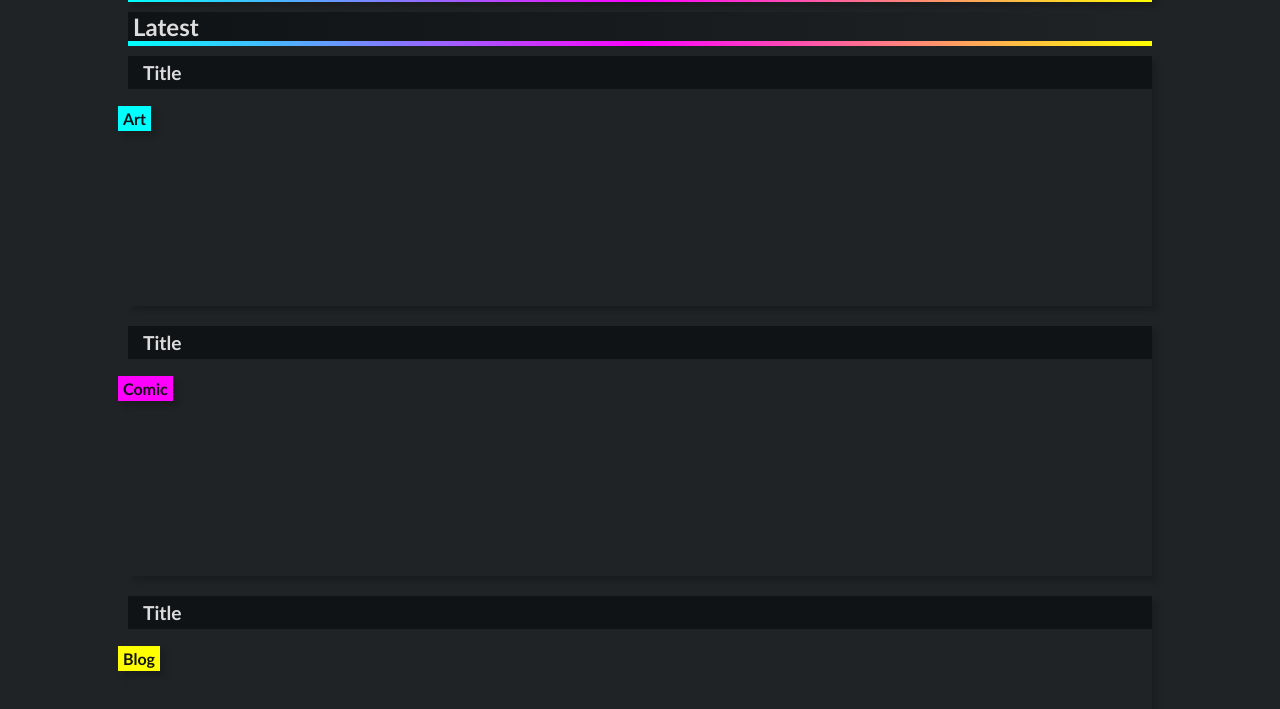
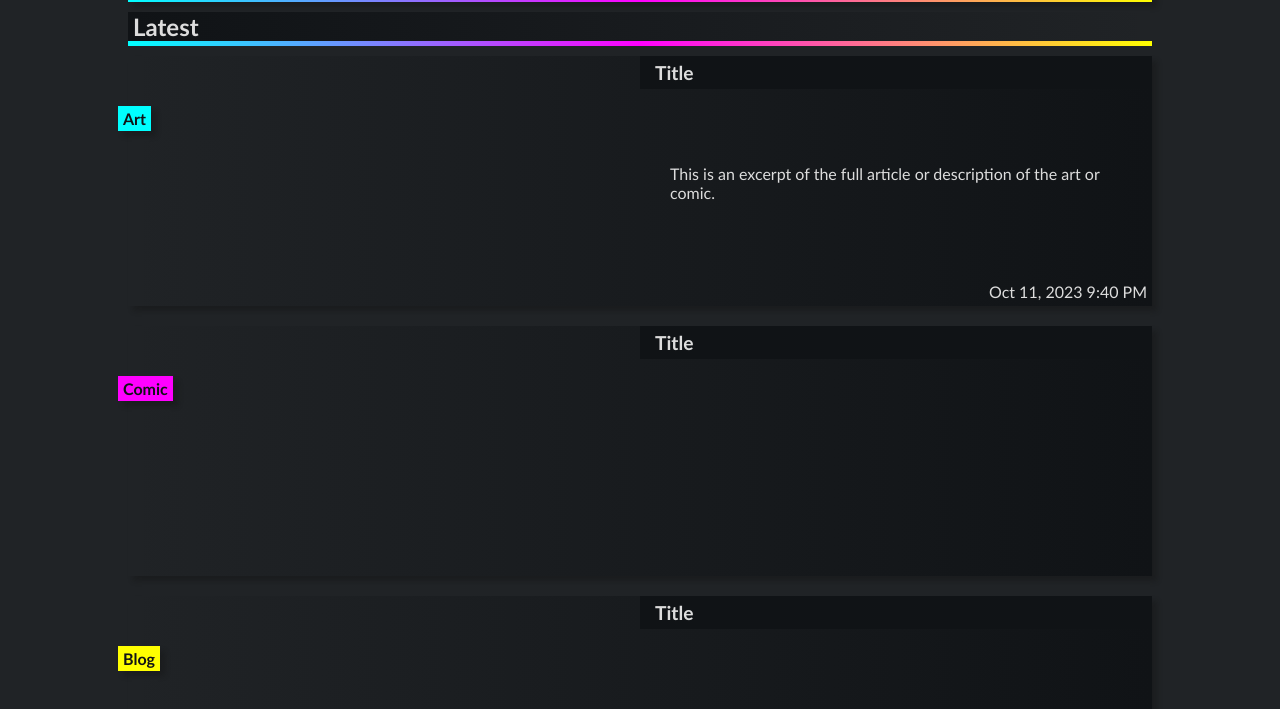
Before and after one commit to jeffreypbee/wordpress-comic-theme, a plain HTML site: page index.html in a window 1280 px wide. Shown: the part 91-800 px from the top of the page. Drawn offline with Linux system fonts and the light colour scheme.

Commit message:
Layout for latest cards

```diff
--- a/index.html
+++ b/index.html
@@ -23,6 +23,8 @@
             <div class="rainbow"></div>
             <div class="card box-shadow latest">
                 <h3>Title</h3>
+                <div class="excerpt">This is an excerpt of the full article or description of the art or comic.</div>
+                <div class="date">Oct 11, 2023 9:40 PM</div>
                 <div class="content-tag bg-cyan">Art</div>
             </div>
             <div class="card box-shadow latest">
--- a/style.css
+++ b/style.css
@@ -97,6 +97,20 @@ h2 {
 
 .latest {
     width: 100%;
+    padding-left: 50%;
+    background: linear-gradient(to right, transparent, var(--bg-color2));
+    display: flex;
+    flex-direction: column;
+    justify-content: space-between;
+}
+
+.excerpt {
+    padding: 30px;
+}
+
+.latest .date {
+    text-align: right;
+    padding: 5px;
 }
 
 .rainbow {
```
